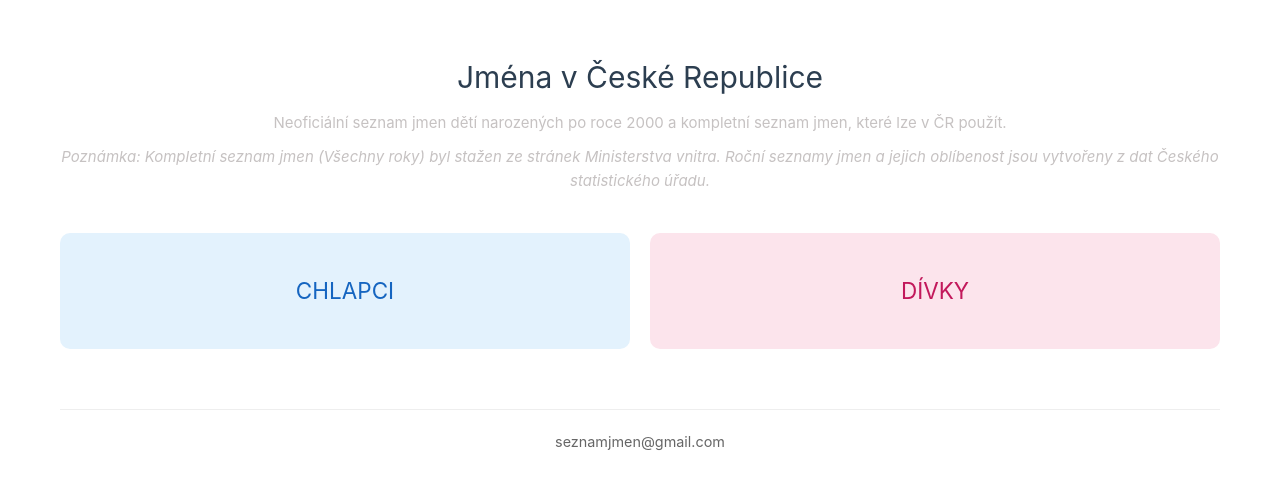
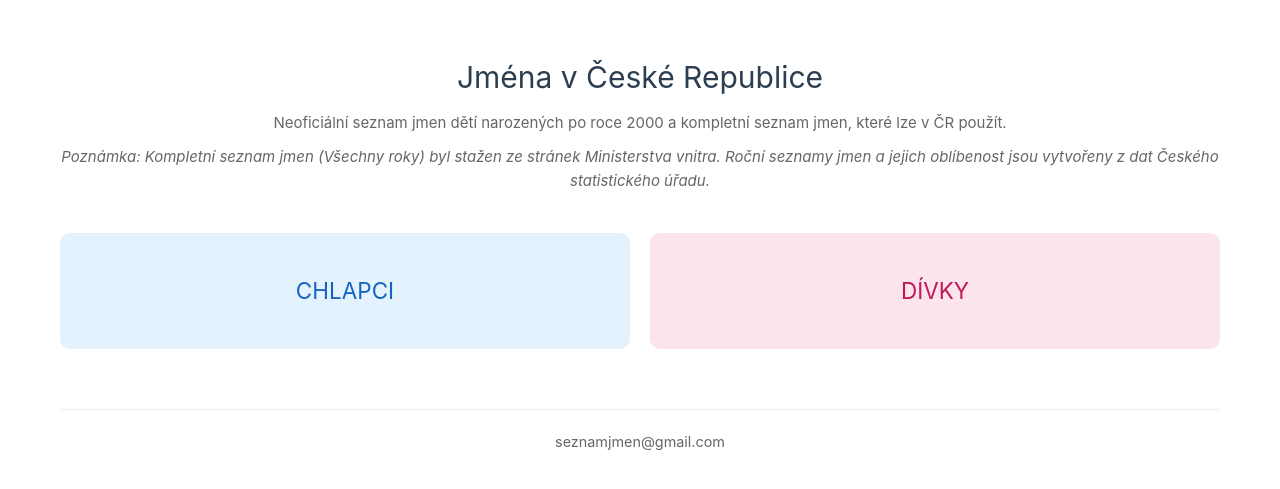
Before and after one commit to onexcz/czech-names, a Vue app: page / in a window 1280 px wide. Shown: the part 137-626 px from the top of the page. Built offline with nearby package versions, Linux system fonts and the light colour scheme; no server answers.

Commit message:
feat: white background

```diff
--- a/src/App.vue
+++ b/src/App.vue
@@ -237,12 +237,20 @@ export default defineComponent({
 </template>
 
 <style>
+/* Add these at the top of the style section */
+:root {
+  color-scheme: light;
+  background-color: #ffffff;
+  color: #333333;
+}
+
 body {
   margin: 0;
   padding: 0;
   min-height: 100vh;
   display: flex;
   justify-content: center;
+  background-color: #ffffff;
 }
 
 #app {
@@ -264,7 +272,7 @@ body {
 }
 
 .info-text {
-  color: #c6c2c2;
+  color: #666666;
   margin: 10px 0;
 }
 
```
